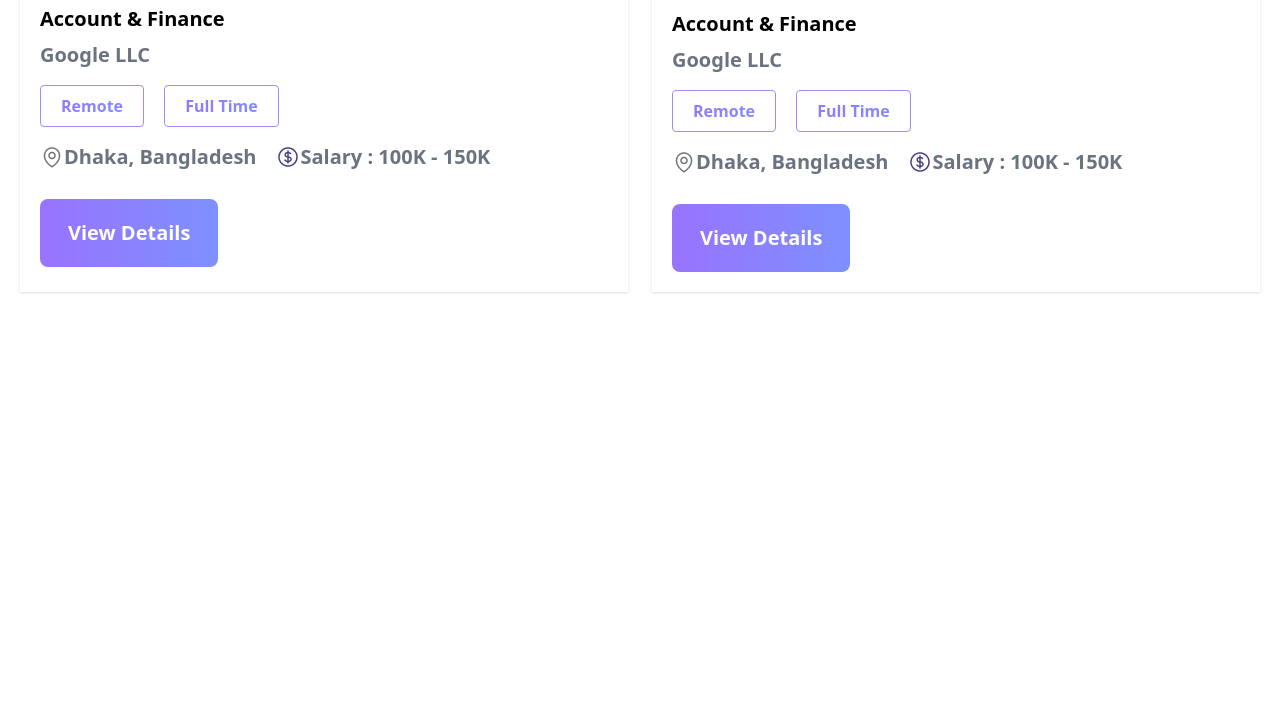
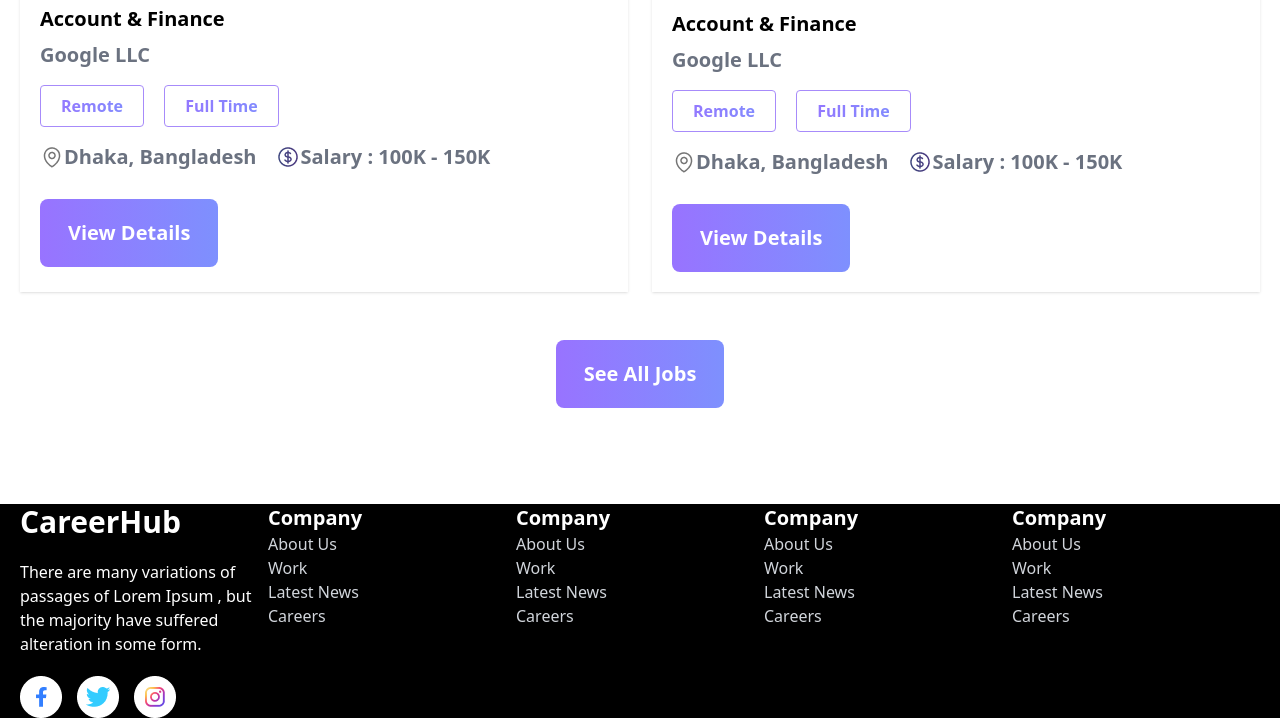
Before and after one commit to Imranhasanrimon/career-hub, a website built with Vite: page index.html in a window 1280 px wide. Shown: the part 1868-2586 px from the top of the page. Before the commit the page ends 2256 px from the top, so only its background shows below. Built offline with nearby package versions, Linux system fonts and the light colour scheme.

Commit message:
footer markup is ready

```diff
--- a/index.html
+++ b/index.html
@@ -180,10 +180,54 @@
                         class="bg-gradient-to-l from-[#7E90FE] to-[#9873FF] py-5 px-7 rounded-lg text-white sm:text-xl font-extrabold mt-7">View
                         Details</button>
                 </div>
-
             </div>
+            <button
+                class="bg-gradient-to-l from-[#7E90FE] to-[#9873FF] py-5 px-7 rounded-lg text-white sm:text-xl font-extrabold my-12 mx-auto block">See
+                All Jobs</button>
         </section>
     </main>
+    <footer class="bg-black text-white">
+        <div class="max-w-7xl mt-24 mx-auto px-5">
+            <div class="grid grid-cols-5">
+                <div class="box">
+                    <h2 class="text-xl sm:text-3xl font-extrabold">CareerHub</h2>
+                    <p class="my-5">There are many variations of passages of Lorem Ipsum , but the majority have
+                        suffered alteration
+                        in some form.</p>
+                    <img src="./assets/icons/social.png" alt="">
+                </div>
+                <ul>
+                    <li class="text-xl font-semibold">Company</li>
+                    <li class="text-gray-300">About Us</li>
+                    <li class="text-gray-300">Work</li>
+                    <li class="text-gray-300">Latest News</li>
+                    <li class="text-gray-300">Careers</li>
+                </ul>
+                <ul>
+                    <li class="text-xl font-semibold">Company</li>
+                    <li class="text-gray-300">About Us</li>
+                    <li class="text-gray-300">Work</li>
+                    <li class="text-gray-300">Latest News</li>
+                    <li class="text-gray-300">Careers</li>
+                </ul>
+                <ul>
+                    <li class="text-xl font-semibold">Company</li>
+                    <li class="text-gray-300">About Us</li>
+                    <li class="text-gray-300">Work</li>
+                    <li class="text-gray-300">Latest News</li>
+                    <li class="text-gray-300">Careers</li>
+                </ul>
+                <ul class="">
+                    <li class="text-xl font-semibold">Company</li>
+                    <li class="text-gray-300">About Us</li>
+                    <li class="text-gray-300">Work</li>
+                    <li class="text-gray-300">Latest News</li>
+                    <li class="text-gray-300">Careers</li>
+                </ul>
+            </div>
+
+        </div>
+    </footer>
 
 </body>
 
```
